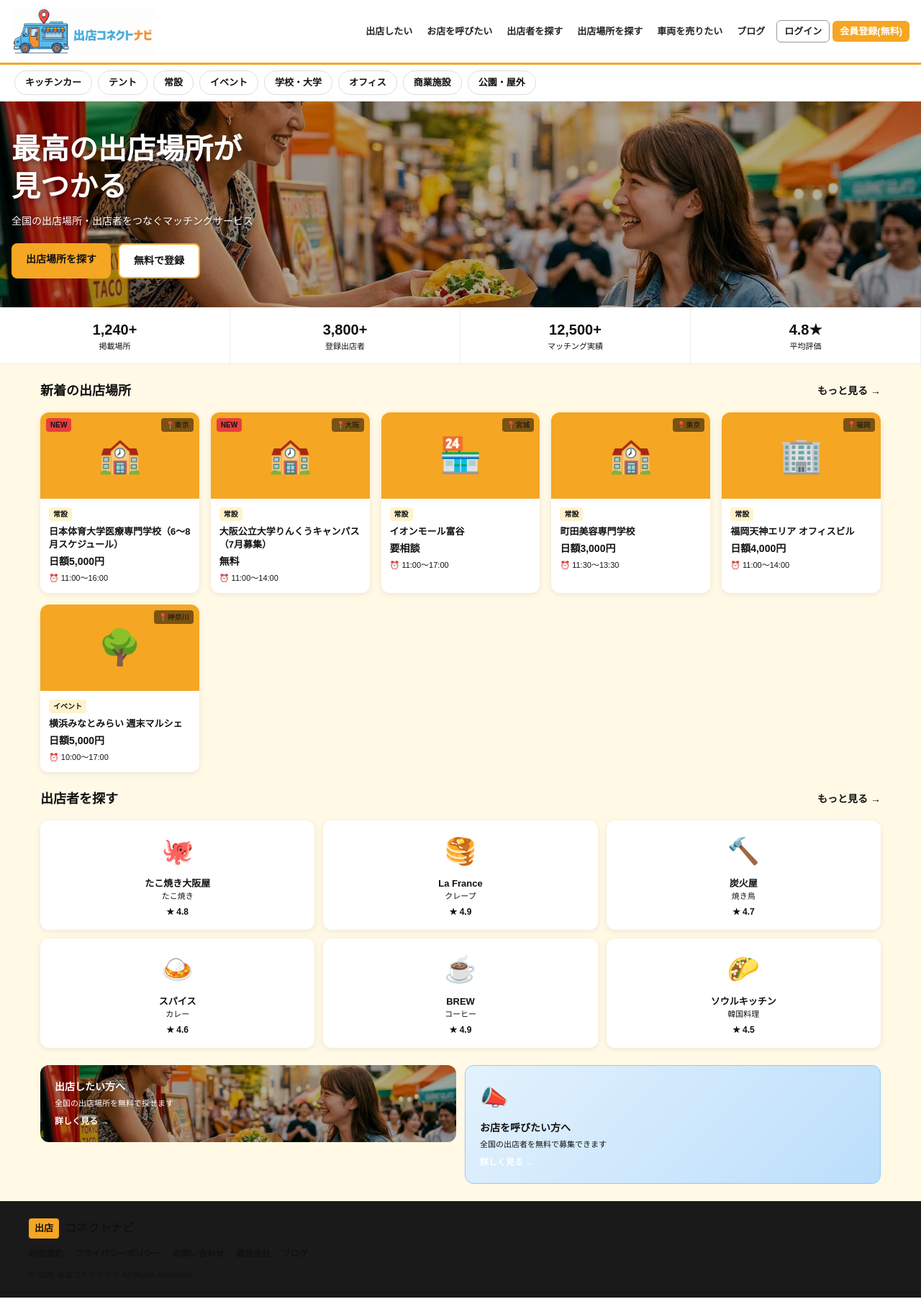
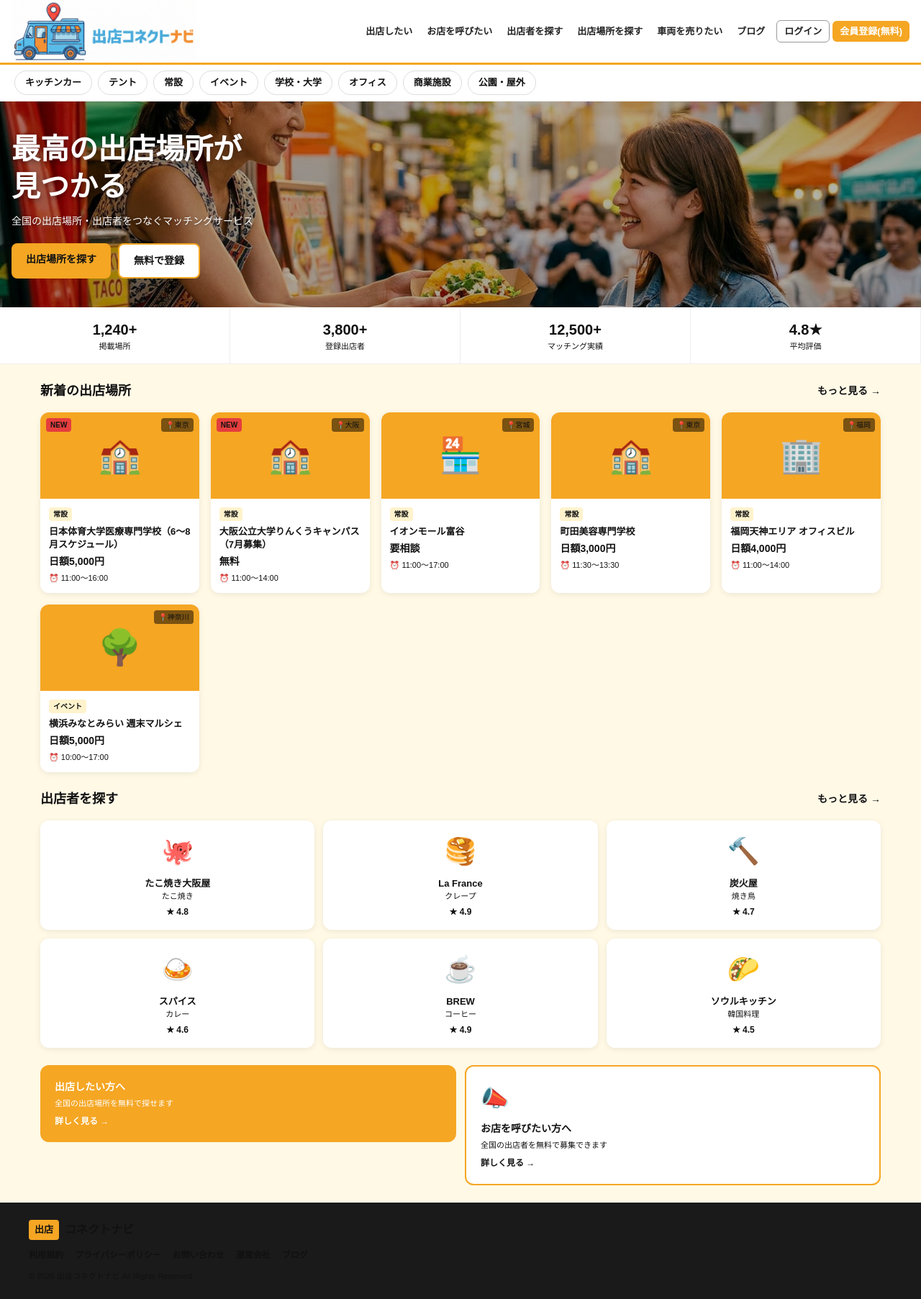
Before and after one commit to rinfuku0917/shutten-connect-navi, a Next.js app: page / in a window 1280 px wide. Shown: the whole page at 72% size. Built offline with nearby package versions, Linux system fonts and the light colour scheme.

Commit message:
fix CTA cards background and alignment

```diff
--- a/app/components/Nav.tsx
+++ b/app/components/Nav.tsx
@@ -23,7 +23,7 @@ export default function Nav() {
     <>
       <nav style={{background:'#fff',borderBottom:'3px solid #F5A623',padding:'0 16px',height:'90px',display:'flex',alignItems:'center',justifyContent:'space-between',position:'sticky',top:0,zIndex:100,boxSizing:'border-box',width:'100%'}}>
         <Link href='/' style={{display:'flex',alignItems:'center',textDecoration:'none',flexShrink:0}}>
-          <img src='/logo.png' alt='出店コネクトナビ' className='logo-img' style={{height:'68px',width:'auto',maxWidth:'340px',objectFit:'contain'}} />
+          <img src='/logo.png' alt='出店コネクトナビ' className='logo-img' style={{height:'88px',width:'auto',maxWidth:'420px',objectFit:'contain'}} />
         </Link>
         <div style={{display:'flex',gap:'4px',alignItems:'center',flexWrap:'nowrap'}} className="pc-nav">
           {navItems.slice(1).map(item => (
@@ -50,7 +50,7 @@ export default function Nav() {
       <style>{`
         @media (max-width: 768px) {
           .pc-nav { display: none !important; }
-          .logo-img { height: 52px !important; max-width: 260px !important; }
+          .logo-img { height: 60px !important; max-width: 300px !important; }
           .ham-btn { display: flex !important; }
         }
         @media (min-width: 769px) {
--- a/app/page.tsx
+++ b/app/page.tsx
@@ -91,7 +91,7 @@ export default function Home() {
       <div style={{padding:'0 16px 24px',maxWidth:'1200px',margin:'0 auto'}}>
         <div style={{display:'grid',gridTemplateColumns:'1fr 1fr',gap:'12px'}}>
           <Link href='/vendor' style={{textDecoration:'none'}}>
-            <div style={{background:'linear-gradient(rgba(0,0,0,0.3),rgba(0,0,0,0.3)),url(/hero-top.png) center/cover no-repeat',borderRadius:'12px',padding:'20px'}}>
+            <div style={{background:'#F5A623',borderRadius:'12px',padding:'20px'}}>
 
               <div style={{fontWeight:'900',fontSize:'14px',color:'#fff',marginBottom:'4px'}}>出店したい方へ</div>
               <div style={{fontSize:'11px',color:'#fff',marginBottom:'8px'}}>全国の出店場所を無料で探せます</div>
@@ -99,11 +99,11 @@ export default function Home() {
             </div>
           </Link>
           <Link href='/space' style={{textDecoration:'none'}}>
-            <div style={{background:'linear-gradient(135deg,#E3F2FD,#BBDEFB)',borderRadius:'12px',padding:'20px',border:'1px solid #90CAF9'}}>
+            <div style={{background:'#fff',borderRadius:'12px',padding:'20px',border:'2px solid #F5A623'}}>
               <div style={{fontSize:'32px',marginBottom:'8px'}}>📣</div>
               <div style={{fontWeight:'900',fontSize:'14px',color:'#111',marginBottom:'4px'}}>お店を呼びたい方へ</div>
               <div style={{fontSize:'11px',color:'#111',marginBottom:'8px'}}>全国の出店者を無料で募集できます</div>
-              <div style={{fontSize:'12px',color:'#fff',fontWeight:'700'}}>詳しく見る →</div>
+              <div style={{fontSize:'12px',color:'#111',fontWeight:'700'}}>詳しく見る →</div>
             </div>
           </Link>
         </div>
```
